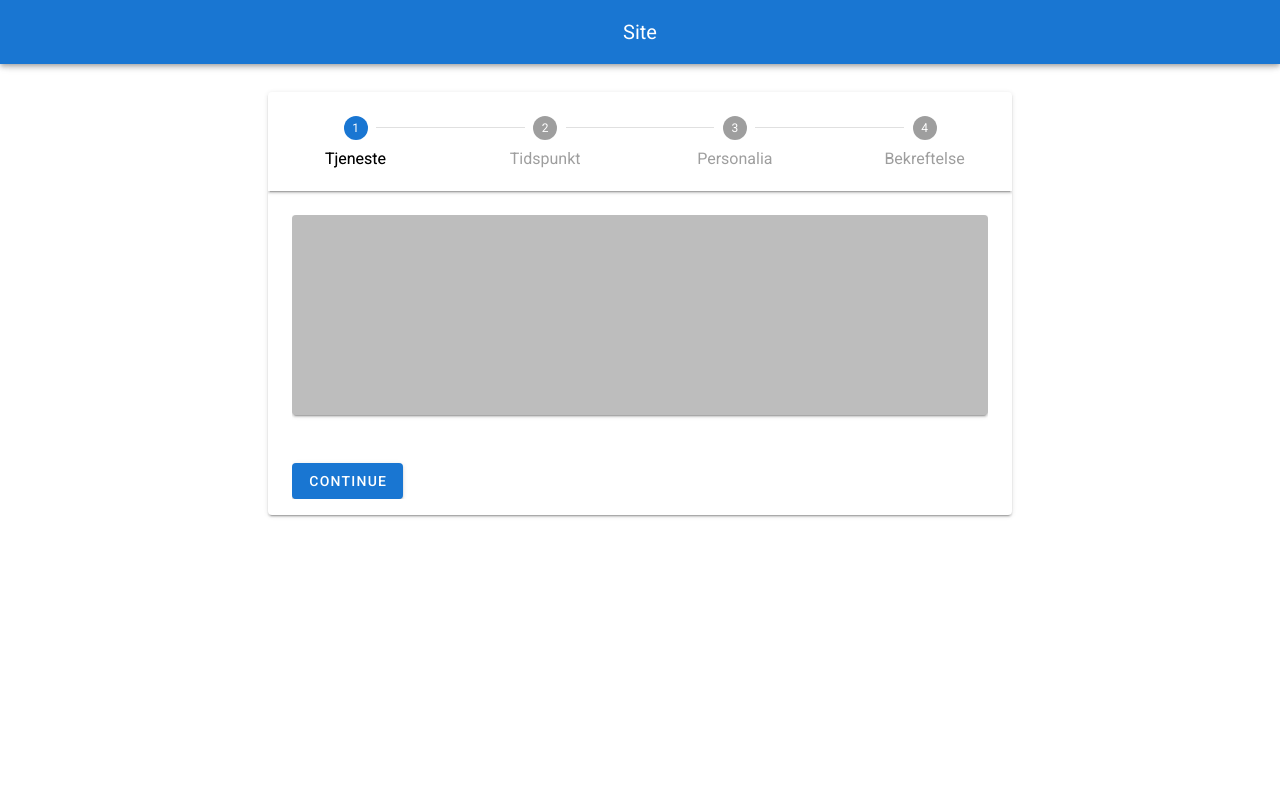
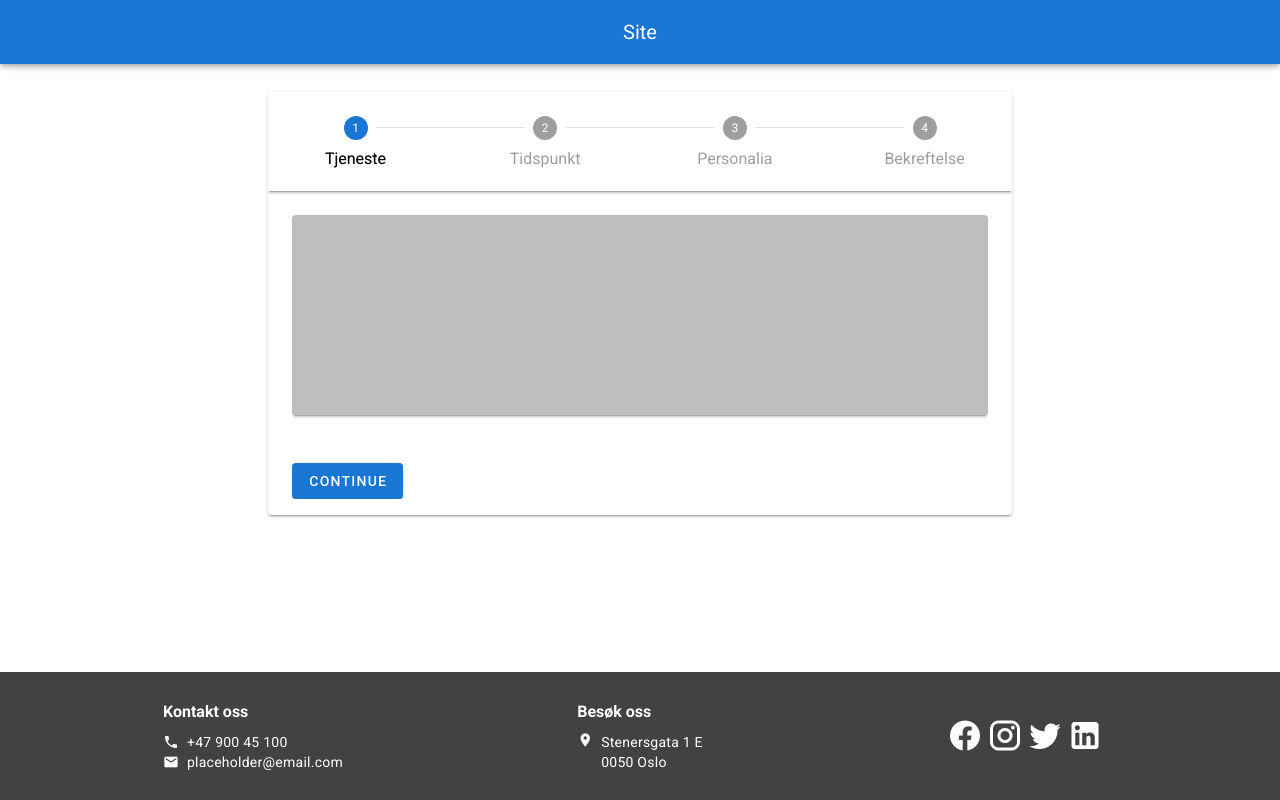
Before and after one commit to Awii/booketid, a Vue app: page /site in a window 1280 px wide. Built offline with nearby package versions, Linux system fonts and the light colour scheme.

Commit message:
add footer

```diff
--- a/src/views/Site.vue
+++ b/src/views/Site.vue
@@ -62,6 +62,92 @@
         </v-stepper>
       </v-container>
     </v-main>
+
+    <v-footer color="secondary" padless absolute app>
+      <v-container>
+        <v-row align="center" no-gutters>
+          <v-col class="d-flex justify-center pa-4">
+            <div class="d-flex flex-column white--text">
+              <h4 class="pb-2">Kontakt oss</h4>
+
+              <div class="d-flex flex-row align-center">
+                <v-icon
+                  class="mdi mdi-phone"
+                  color="white"
+                  aria-hidden="true"
+                  small
+                  dense
+                ></v-icon>
+                <div class="text-body-2 ml-2">+47 900 45 100</div>
+              </div>
+              <div class="d-flex flex-row align-center">
+                <v-icon
+                  class="mdi mdi-email"
+                  color="white"
+                  aria-hidden="true"
+                  small
+                  dense
+                ></v-icon>
+                <div class="text-body-2 ml-2">placeholder@email.com</div>
+              </div>
+            </div>
+          </v-col>
+
+          <v-col class="d-flex justify-center pa-4">
+            <div class="d-flex align-start flex-column white--text">
+              <h4 class="pb-2">Besøk oss</h4>
+
+              <div class="d-flex flex-row align-start">
+                <v-icon
+                  class="mdi mdi-map-marker"
+                  color="white"
+                  aria-hidden="true"
+                  small
+                  dense
+                ></v-icon>
+                <div class="text-body-2 ml-2 d-flex flex-column">
+                  <div>Stenersgata 1 E</div>
+                  <div>0050 Oslo</div>
+                </div>
+              </div>
+            </div>
+          </v-col>
+
+          <v-col class="d-flex justify-center pa-4">
+            <div class="d-flex align-start flex-column white--text">
+              <!--<h4 class="pb-2">Følg oss</h4>-->
+
+              <div class="d-flex flex-row">
+                <v-icon
+                  class="mdi mdi-facebook pr-1"
+                  color="white"
+                  aria-hidden="true"
+                  large
+                ></v-icon>
+                <v-icon
+                  class="mdi mdi-instagram pr-1"
+                  color="white"
+                  aria-hidden="true"
+                  large
+                ></v-icon>
+                <v-icon
+                  class="mdi mdi-twitter pr-1"
+                  color="white"
+                  aria-hidden="true"
+                  large
+                ></v-icon>
+                <v-icon
+                  class="mdi mdi-linkedin pr-1"
+                  color="white"
+                  aria-hidden="true"
+                  large
+                ></v-icon>
+              </div>
+            </div>
+          </v-col>
+        </v-row>
+      </v-container>
+    </v-footer>
   </div>
 </template>
 
```
